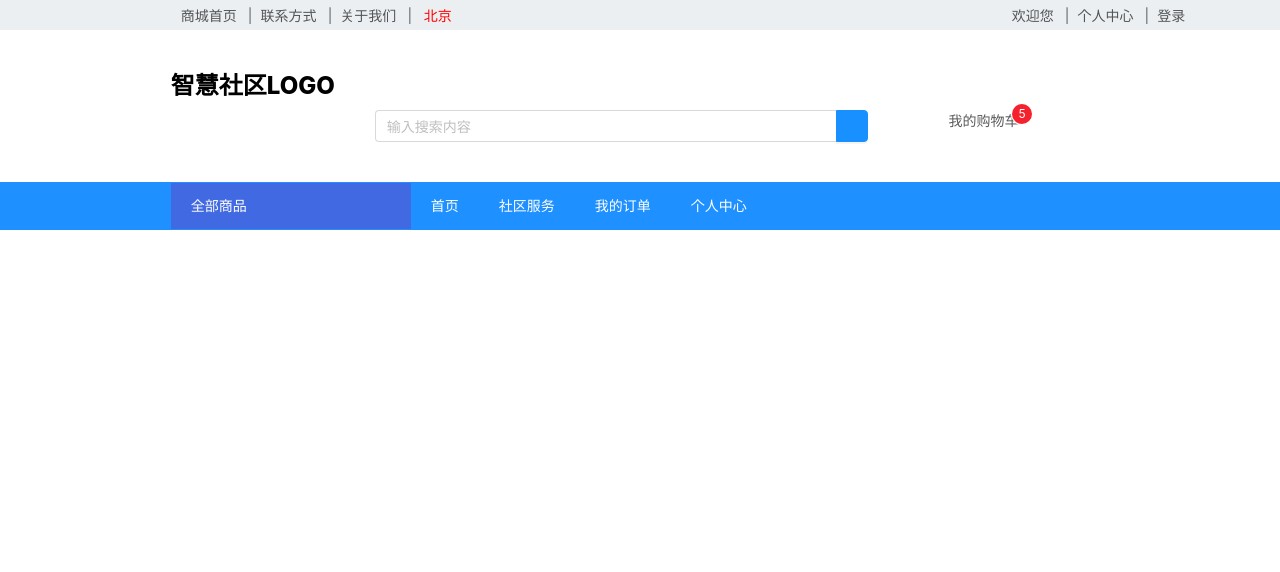
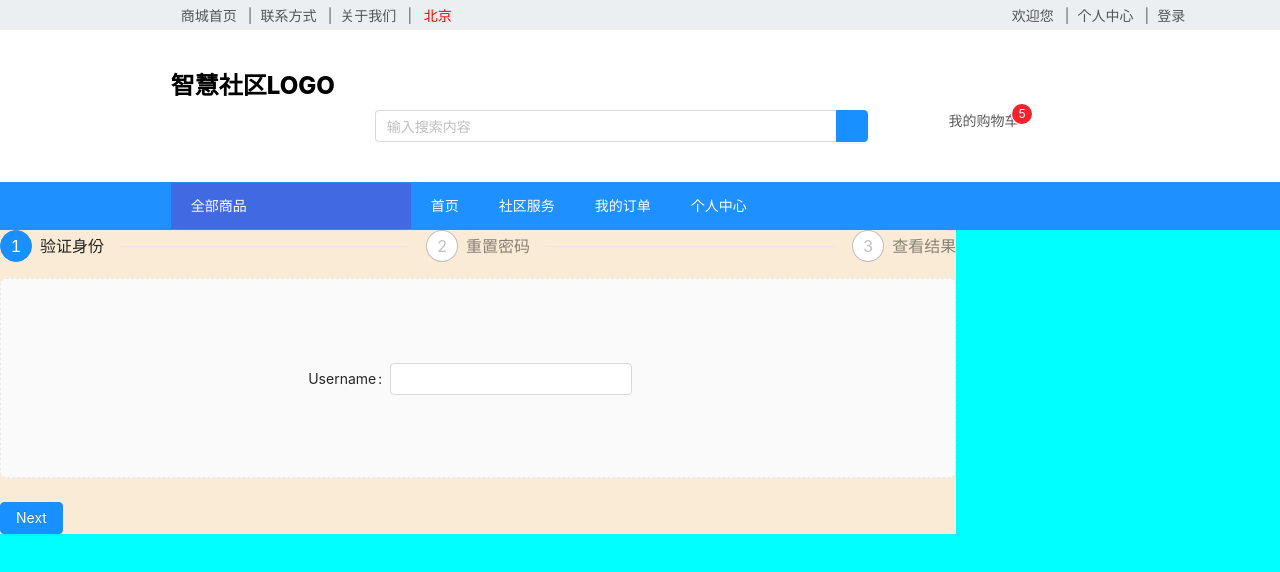
Before and after one commit to SUI5477100/dr_smart_community, a Vue app: page /forgetPass in a window 1280 px wide. Shown: the top 572 px of the page. Built offline with nearby package versions, Linux system fonts and the light colour scheme.

Commit message:
feat:忘记密码

```diff
--- /dev/null
+++ b/src/components/forgetPassComponents/checkIDComponents.vue
@@ -0,0 +1,39 @@
+<template>
+      <a-form layout='inline' :form="form">
+      <a-form-item label='Username'>
+        <a-input
+          v-decorator="[
+            'username',
+            {
+              rules: [{ required: true, message: 'Username is required!' }],
+            }
+          ]"
+          class="requiredInput" />
+      </a-form-item>
+    </a-form>
+</template>
+
+<script>
+export default {
+    name:"checkId",
+    data(){
+        return{
+
+        }
+    }
+
+}
+</script>
+
+<style>
+.requiredInput::before{
+    display: inline-block;
+    margin-right: 4px;
+    color: #f5222d;
+    font-size: 14px;
+    font-family: SimSun, sans-serif;
+    line-height: 1;
+    content: "*";
+}
+
+</style>
--- /dev/null
+++ b/src/components/forgetPassComponents/stepsBarComponents.vue
@@ -0,0 +1,81 @@
+<template>
+    <div class="stepsBarContainer">
+      <a-steps :current="current">
+        <a-step v-for="item in steps" :key="item.title" :title="item.title" />
+      </a-steps>
+      <div class="steps-content">
+        <checkID v-show="current == 0"></checkID>
+      </div>
+      <div class="steps-action">
+        <a-button v-if="current < steps.length - 1" type="primary" @click="next">
+          Next
+        </a-button>
+        <a-button
+          v-if="current == steps.length - 1"
+          type="primary"
+          @click="$message.success('Processing complete!')"
+        >
+          Done
+        </a-button>
+        <a-button v-if="current > 0" style="margin-left: 8px" @click="prev">
+          Previous
+        </a-button>
+      </div>
+    </div>
+</template>
+<script>
+import checkID from './checkIDComponents.vue';
+export default {
+name:"stepsBar",
+data() {
+    return {
+        current: 0,
+        steps: [
+            {
+            title: '验证身份',
+            content: 'First-content',
+            },
+            {
+            title: '重置密码',
+            content: 'Second-content',
+            },
+            {
+            title: '查看结果',
+            content: 'Last-content',
+            },
+        ],
+    };
+},
+components:{
+    checkID
+},
+
+methods: {
+    next() {
+    this.current++;
+    },
+    prev() {
+    this.current--;
+    },
+},
+};
+</script>
+<style scoped>
+.steps-content {
+margin-top: 16px;
+border: 1px dashed #e9e9e9;
+border-radius: 6px;
+background-color: #fafafa;
+min-height: 200px;
+text-align: center;
+padding-top: 80px;
+}
+
+.steps-action {
+margin-top: 24px;
+}
+.stepsBarContainer{
+    width: 70%;
+    background-color: antiquewhite;
+}
+</style>
--- a/src/components/loginRegisterForm.vue
+++ b/src/components/loginRegisterForm.vue
@@ -113,12 +113,13 @@
             <span v-else class="buttonText">注册</span>
           </a-button>
         </a-form-item>
-        <p v-if="isLogin == true" style="text-align: right;"><a href="#" @click="changeForm">注册</a>&nbsp;|&nbsp;<a href="#">忘记密码？</a></p>
+        <p v-if="isLogin == true" style="text-align: right;"><a href="#" @click="changeForm">注册</a>&nbsp;|&nbsp;<a href="#" @click="toForgetPass">忘记密码？</a></p>
         <p v-else style="text-align: right;"><a href="#" @click="changeForm">已有账号？去登陆</a></p>
     </a-form>
   </div>
 </template>
 <script>
+import router from '@/router';
 function hasErrors(fieldsError) {
   return Object.keys(fieldsError).some((field) => fieldsError[field]);
 }
@@ -166,6 +167,9 @@ export default {
     },
     changeForm(){
         this.isLogin = !this.isLogin;
+    },
+    toForgetPass(){
+      router.push('/forgetPass')
     }
   },
 };
--- /dev/null
+++ b/src/pages/forgetPassView.vue
@@ -0,0 +1,30 @@
+<template>
+  <div class="container">
+    <stepsBar></stepsBar>
+  </div>
+</template>
+
+<script>
+import stepsBar from '../components/forgetPassComponents/stepsBarComponents.vue'
+export default {
+    name:"forgetPassView",
+    data(){
+        return{
+
+        }
+    },
+    components:{
+        stepsBar,
+    }
+
+}
+</script>
+
+<style>
+.container{
+    width: 100%;
+    height: 100%;
+    background-color: aqua;
+}
+
+</style>
--- a/src/router/index.js
+++ b/src/router/index.js
@@ -11,6 +11,7 @@ import MyOrders from '../components/personalCenterComponents/myOrders.vue'
 import MyTransfer from '../components/personalCenterComponents/myTransfer.vue'
 import TransactionHistory from '../components/personalCenterComponents/transactionHistory.vue'
 import ProductList from '../pages/productList.vue'
+import forgetPassView from '../pages/forgetPassView.vue'
 
 Vue.use(Router)
 
@@ -27,6 +28,11 @@ export default new Router({
       name: 'Login',
       component: UserLoginRegisterView,
       // meta: { noHeader: true } //跳转时是否为独立页面
+    },
+    {
+      path: '/forgetPass',
+      name:'ForgetPass',
+      component: forgetPassView
     },
     {
       path: '/personalCenter',
```
